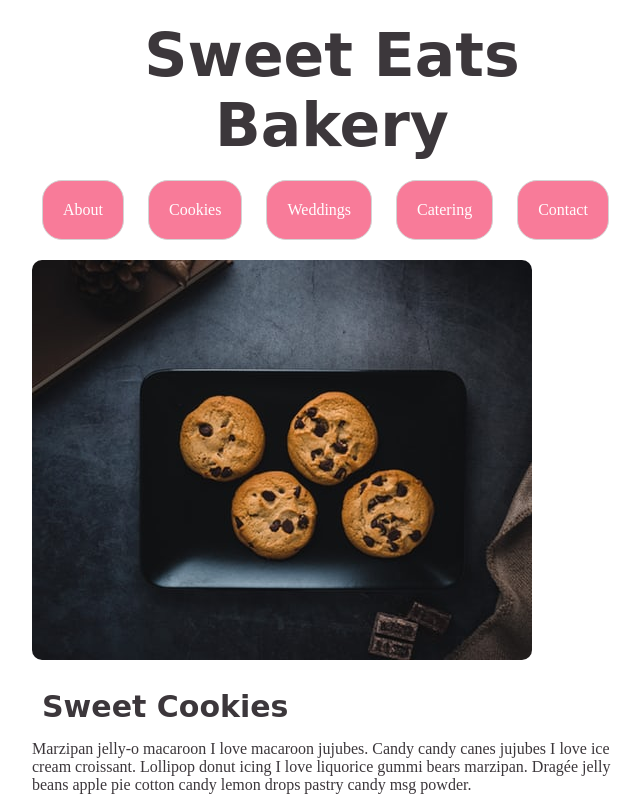
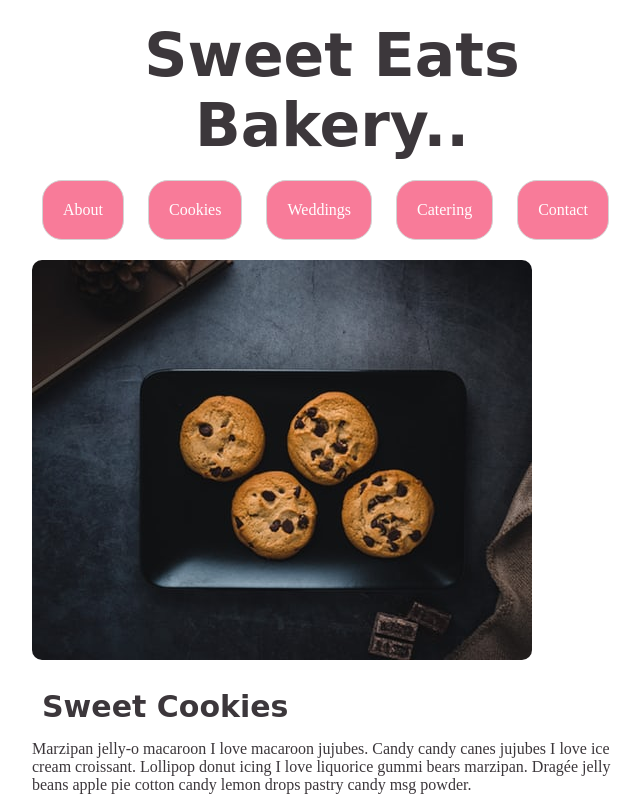
Before and after one commit to unbeatable-abayomi/Task2, a plain HTML site: page cookies.html in a window 1280 px wide. Shown: the top 800 px of the page, without its empty margins (308-949 px from the left). Drawn offline with Linux system fonts and the light colour scheme; a web font is replaced by a local one.

Commit message:
addedNewPage

```diff
--- a/cookies.html
+++ b/cookies.html
@@ -13,7 +13,7 @@
 </head>
 <body>
 <div class="container">
-  <h1>Sweet Eats Bakery</h1>
+  <h1>Sweet Eats Bakery..</h1>
   <header>
     <nav>
       <a href="index.html">About</a>
```
